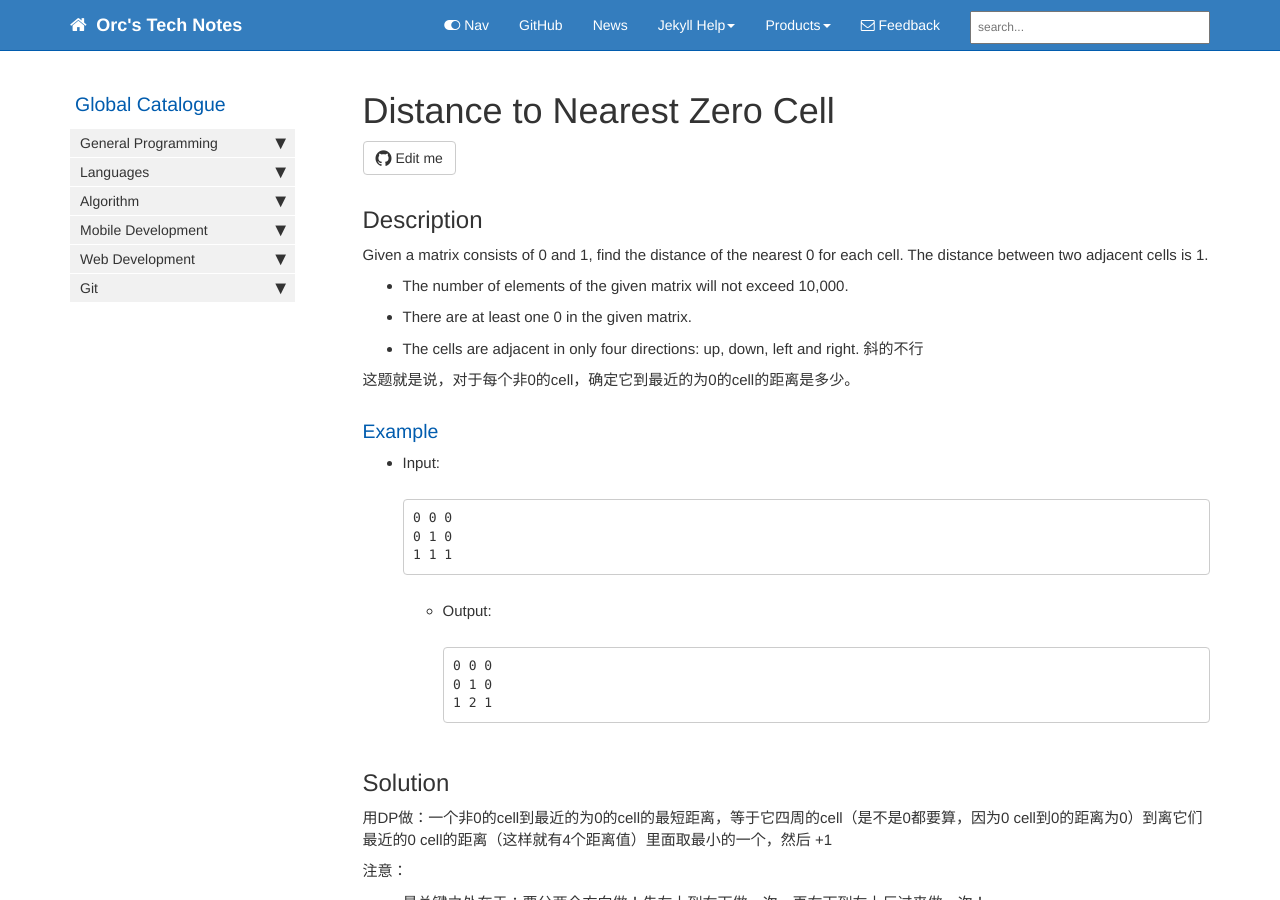
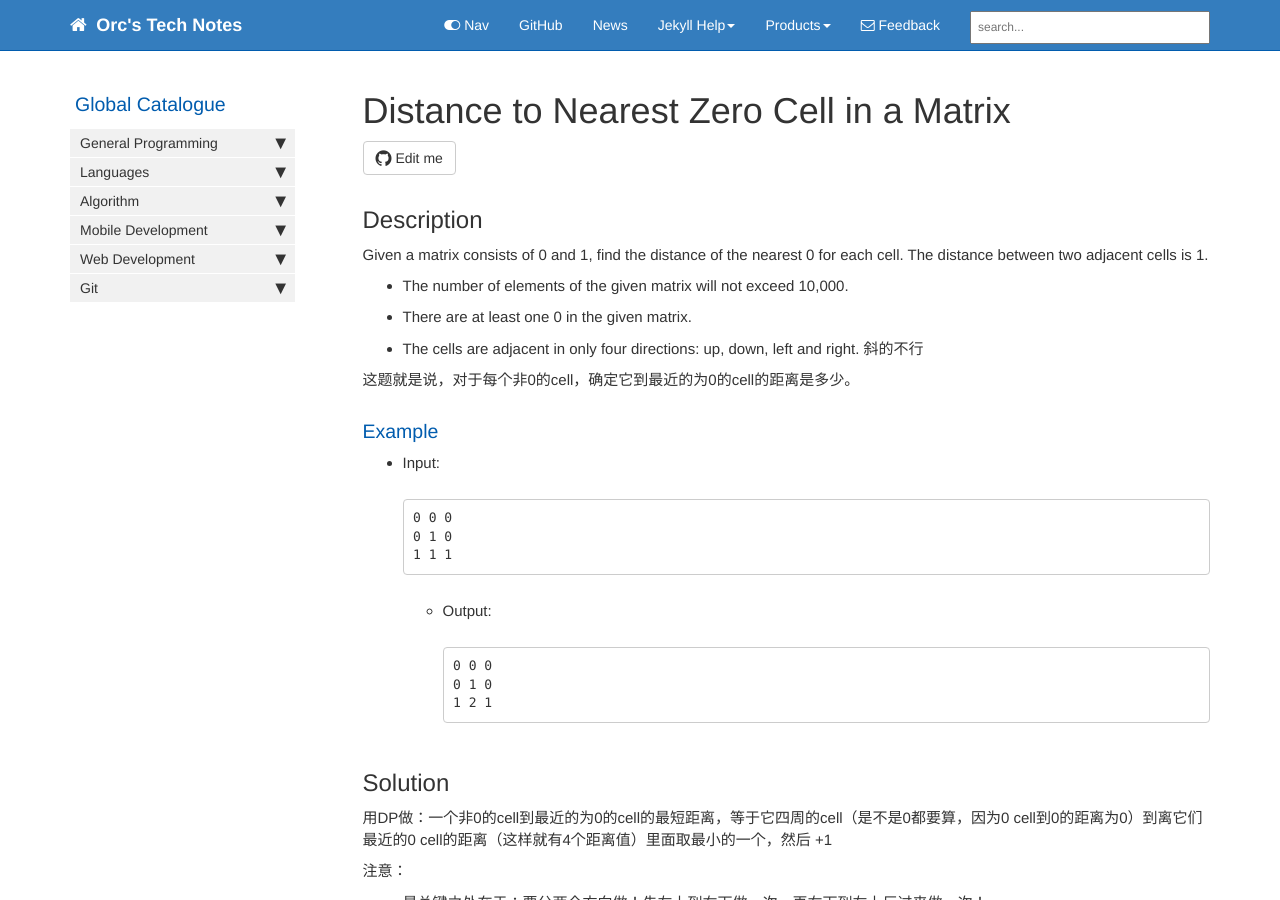
Before and after one commit to HungryOrc/hungryorc.github.io, a Jekyll site: the page built from pages/algorithm/algorithm_distance_to_nearest_zero_cell_in_matrix.md, in a window 1280 px wide and 900 px high. Built offline with Jekyll 4.4.1, drawn with Linux system fonts in a browser that asks for light colours; nearby versions of some CDN libraries; comment, search, counter and statistics services are not loaded.

Commit message:
Update and rename algorithm_distance_to_nearest_zero_cell.md to algorithm_distance_to_nearest_zero_cell_in_matrix.md

```diff
--- a/pages/algorithm/algorithm_distance_to_nearest_zero_cell.md
+++ b/pages/algorithm/algorithm_distance_to_nearest_zero_cell_in_matrix.md
@@ -1,10 +1,10 @@
 ---
-title: "Distance to Nearest Zero Cell"
+title: "Distance to Nearest Zero Cell in a Matrix"
 tags: [algorithm, dynamic_programming]
 keywords:
 summary:
 sidebar: mydoc_sidebar
-permalink: algorithm_distance_to_nearest_zero_cell.html
+permalink: algorithm_distance_to_nearest_zero_cell_in_matrix.html
 folder: algorithm
 toc: false
 ---
```
